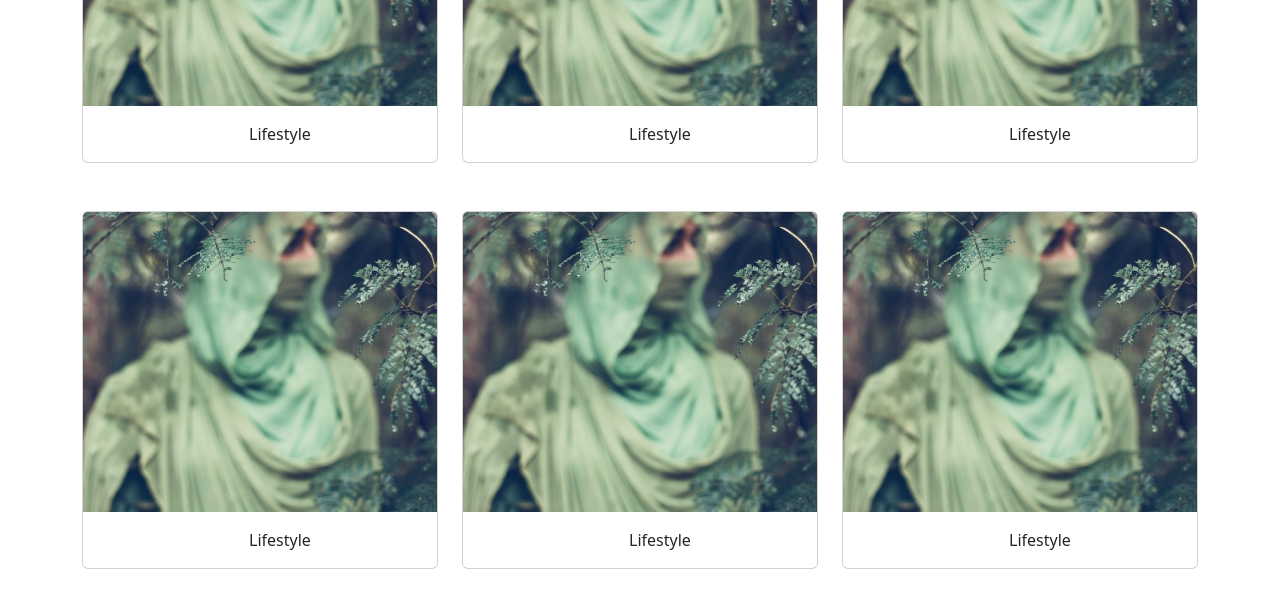
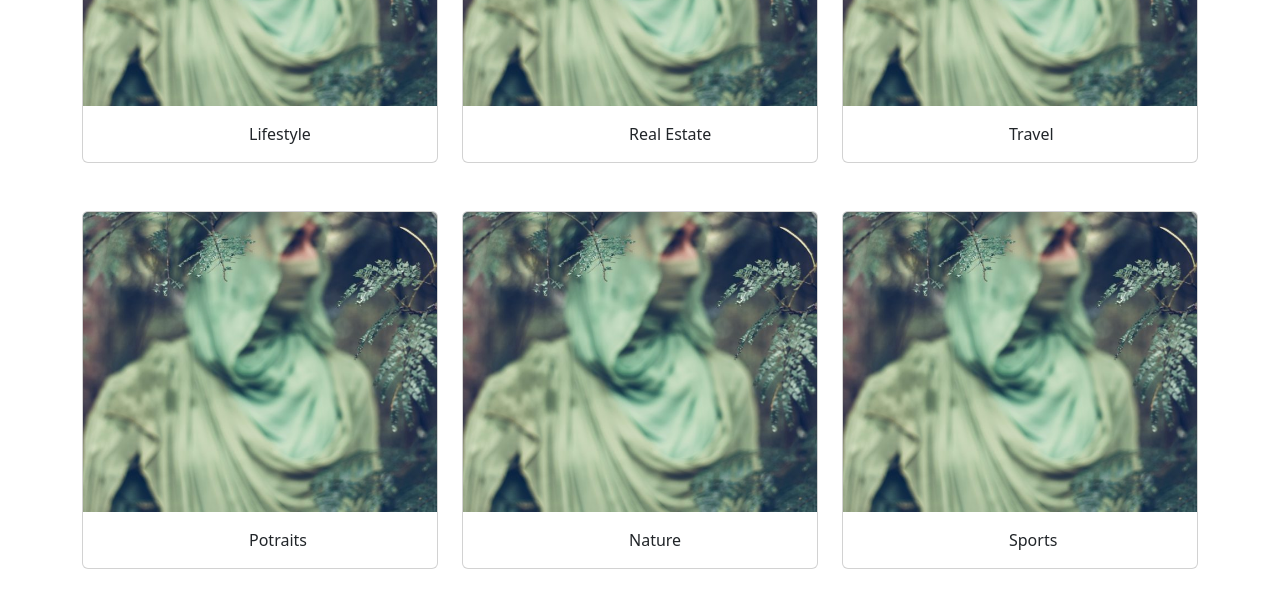
Before and after one commit to jakatsa/aafropics, a plain HTML site: page index.html in a window 1280 px wide. Shown: the part 1300-1901 px from the top of the page. Drawn offline with nearby package versions, Linux system fonts and the light colour scheme; some packages are replaced by stand-ins of ours; a script that the page names is missing.

Commit message:
Update index.html

```diff
--- a/index.html
+++ b/index.html
@@ -152,7 +152,7 @@
           <div class="card">
             <img src="assets/gren.jpg" class="card-img-top"/>
             <div class="card-body">
-              <h-5 class="card-title"  style="margin-left:150px;">Lifestyle</h-5>
+              <h-5 class="card-title"  style="margin-left:150px;">Real Estate</h-5>
             </div>
           </div>
         </div>
@@ -160,7 +160,7 @@
           <div class="card">
             <img src="assets/gren.jpg" class="card-img-top"/>
             <div class="card-body">
-              <h-5 class="card-title"  style="margin-left:150px;">Lifestyle</h-5>
+              <h-5 class="card-title"  style="margin-left:150px;">Travel</h-5>
             </div>
           </div>
         </div>
@@ -168,7 +168,7 @@
           <div class="card">
             <img src="assets/gren.jpg" class="card-img-top"/>
             <div class="card-body">
-              <h-5 class="card-title" style="margin-left:150px;">Lifestyle</h-5>
+              <h-5 class="card-title" style="margin-left:150px;">Potraits</h-5>
             </div>
           </div>
         </div>
@@ -176,7 +176,7 @@
           <div class="card">
             <img src="assets/gren.jpg" class="card-img-top"/>
             <div class="card-body">
-              <h-5 class="card-title" style="margin-left:150px;">Lifestyle</h-5>
+              <h-5 class="card-title" style="margin-left:150px;">Nature</h-5>
             </div>
           </div>
         </div>
@@ -184,7 +184,7 @@
           <div class="card">
             <img src="assets/gren.jpg" class="card-img-top"/>
             <div class="card-body">
-              <h-5 class="card-title" style="margin-left:150px;">Lifestyle</h-5>
+              <h-5 class="card-title" style="margin-left:150px;">Sports</h-5>
             </div>
           </div>
         </div>
```
